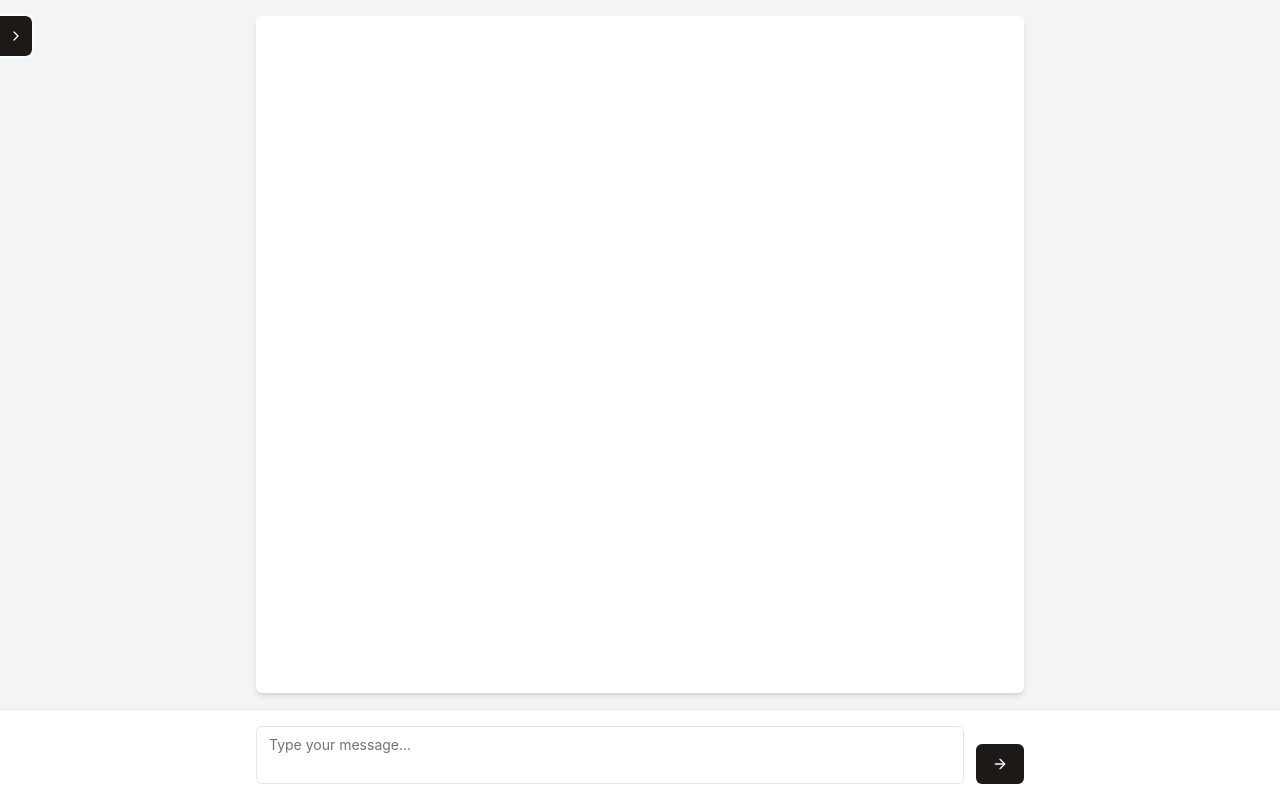
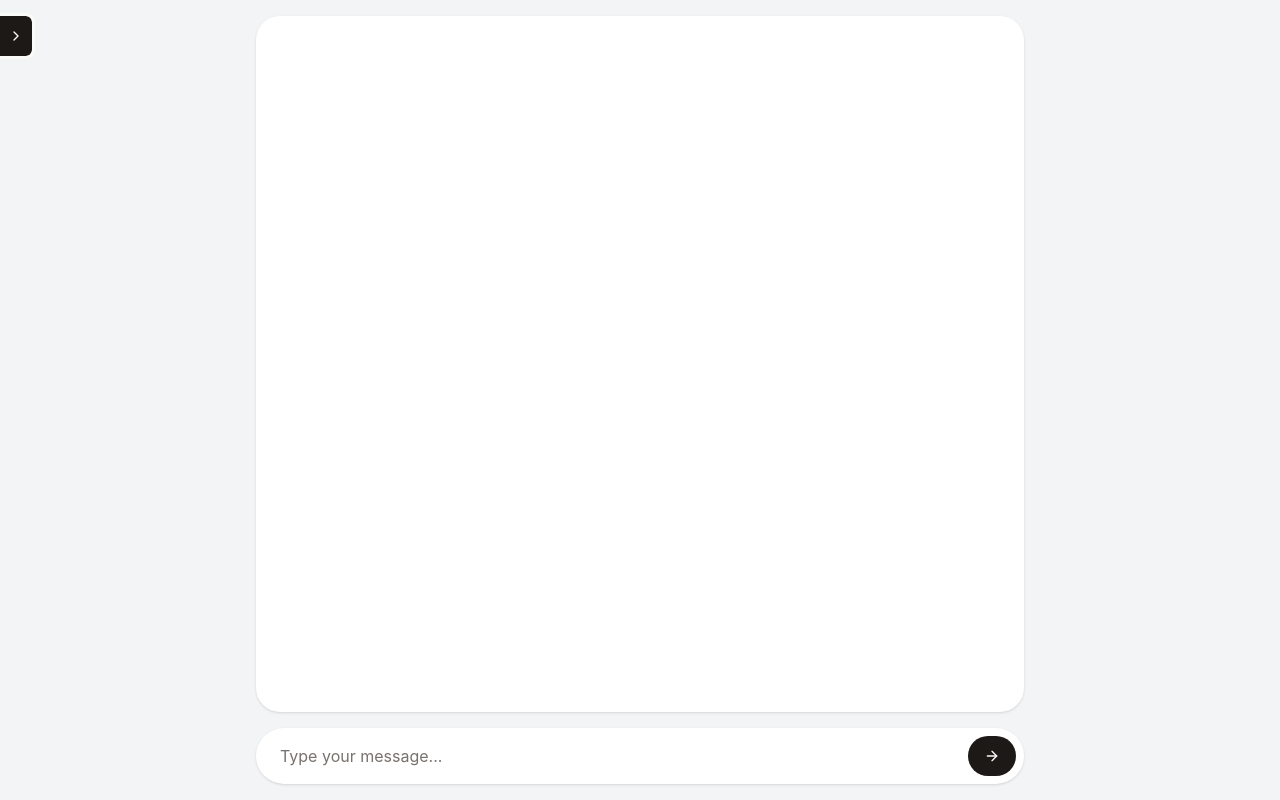
Before and after one commit to raka-yuda/local-ai, a Next.js app: page /chat-stream in a window 1280 px wide. Built offline with nearby package versions, Linux system fonts and the light colour scheme.

Commit message:
feat: add useAutosizeTextArea hooks

```diff
--- a/src/components/ChatStream.js
+++ b/src/components/ChatStream.js
@@ -262,6 +262,7 @@ import { ScrollArea } from "@/components/ui/scroll-area";
 import { ArrowRight } from "lucide-react";
 import CodeBlock from './CodeBlock'; // Assuming you have a CodeBlock component
 import Sidebar from './Sidebar'; // Assuming you have a Sidebar component
+import useAutosizeTextArea from '@/hooks/useAutosizeTextArea';
 
 function ChatStream() {
   const [messages, setMessages] = useState([]);
@@ -405,17 +406,21 @@ function ChatStream() {
     return parts;
   };
 
+  const textAreaRef = useRef(null);
+
+  useAutosizeTextArea(textAreaRef.current, input);
+
   return (
-    <div className="flex flex-col h-screen w-screen overflow-hidden">
+    <div className="flex flex-col h-screen w-screen overflow-hidden bg-gray-100 ">
       <Sidebar />
-      <div className="flex justify-center flex-1 overflow-hidden bg-gray-100 pt-8">
-        <ScrollArea className="flex-1 max-w-3xl h-full p-4 bg-white rounded-md shadow-md m-4">
-          <div className="space-y-4">
+      <div className="flex justify-center flex-1 overflow-hidden pt-8">
+        <ScrollArea className="flex-1 max-w-3xl h-full bg-white rounded-[24px] shadow m-4">
+          <div className="space-y-4 p-4">
             {messages.map((msg, index) => (
               <div
                 key={index}
-                className={`p-3 rounded-lg max-w-[70%] ${
-                  msg.role === 'user' ? 'ml-auto bg-teal-100' : 'mr-auto bg-gray-100'
+                className={`p-3 rounded-2xl max-w-[70%] ${
+                  msg.role === 'user' ? 'ml-auto bg-teal-100 rounded-br-none' : 'mr-auto bg-gray-100 rounded-bl-none'
                 }`}
               >
                 <p>{renderMessage(msg.content)}</p>
@@ -433,18 +438,36 @@ function ChatStream() {
           </div>
         </ScrollArea>
       </div>
-      <form onSubmit={handleSubmit} className="p-4 bg-white border-t border-gray-200">
-        <div className="flex max-w-3xl mx-auto space-x-3 items-end">
+      <form onSubmit={handleSubmit} className="pb-4">
+        <div className="flex max-w-3xl mx-auto space-x-3 items-end rounded-[28px] bg-white p-2 shadow">
           <Textarea
             value={input}
+            ref={textAreaRef}
+            rows={1}
             onChange={(e) => setInput(e.target.value)}
             placeholder="Type your message..."
-            className="min-h-[40px] max-h-[200px] resize-none overflow-y-auto flex-1"
+            className="min-h-[40px] max-h-[200px] resize-none overflow-y-auto flex-1 outline-none border-none rounded-[22px] ring-0 px-4 text-base"
+
           />
-          <Button type="submit" disabled={isLoading}>
+          <Button type="submit" disabled={isLoading} className={"rounded-full"}>
             <ArrowRight className="h-4 w-4" />
           </Button>
         </div>
+        {/* <div className='relative'>
+          <Textarea
+            value={input}
+            ref={textAreaRef}
+            rows={1}
+            onChange={(e) => setInput(e.target.value)}
+            placeholder="Type your message..."
+            className="min-h-[40px] max-h-[200px] resize-none overflow-y-auto flex-1 outline-none border-none rounded-[3rem] max-w-3xl mx-auto pr-12"
+
+          >
+          </Textarea>
+          <Button type="submit" disabled={isLoading} className={"absolute top-0 left-0 max-w-3xl mx-auto rounded-full"}>
+            <ArrowRight className="h-4 w-4" />
+          </Button>
+        </div> */}
       </form>
     </div>
     // <div className="flex h-screen bg-gray-100">
--- /dev/null
+++ b/src/hooks/useAutosizeTextArea.js
@@ -0,0 +1,16 @@
+import { useEffect } from "react";
+
+const useAutosizeTextArea = (
+  textAreaRef,
+  value,
+) => {
+  useEffect(() => {
+    if (textAreaRef) {
+      textAreaRef.style.height = "0px";
+      const scrollHeight = textAreaRef.scrollHeight;
+      textAreaRef.style.height = scrollHeight + "px";
+    }
+  }, [textAreaRef, value]);
+};
+
+export default useAutosizeTextArea;
```
